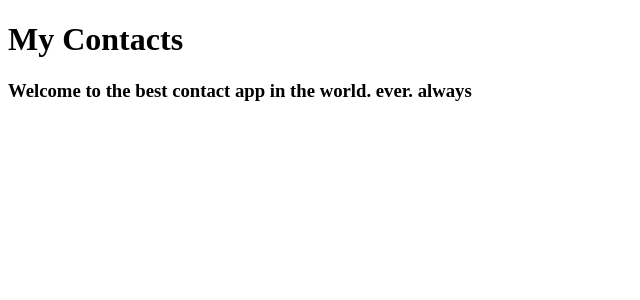
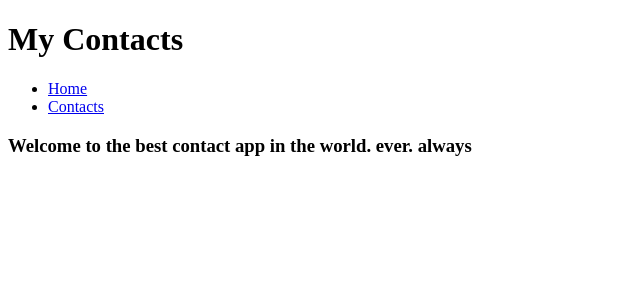
Before and after one commit to nomadcoders/react-router-contact-list, a React (Create React App) app: page / in a window 1280 px wide. Shown: the top 300 px of the page, without its empty margins (0-640 px from the left). Built offline with nearby package versions, Linux system fonts and the light colour scheme.

Commit message:
Added navigation

```diff
--- a/src/App.js
+++ b/src/App.js
@@ -10,6 +10,14 @@ const App = () => (
 const Header = () => (
   <header>
     <h1>My Contacts</h1>
+    <ul>
+      <li>
+        <Link to="/">Home</Link>
+      </li>
+      <li>
+        <Link to="/contacts">Contacts</Link>
+      </li>
+    </ul>
     <Route exact path="/" component={Welcome} />
     <Route path="/contacts" component={Contacts} />
   </header>
```
